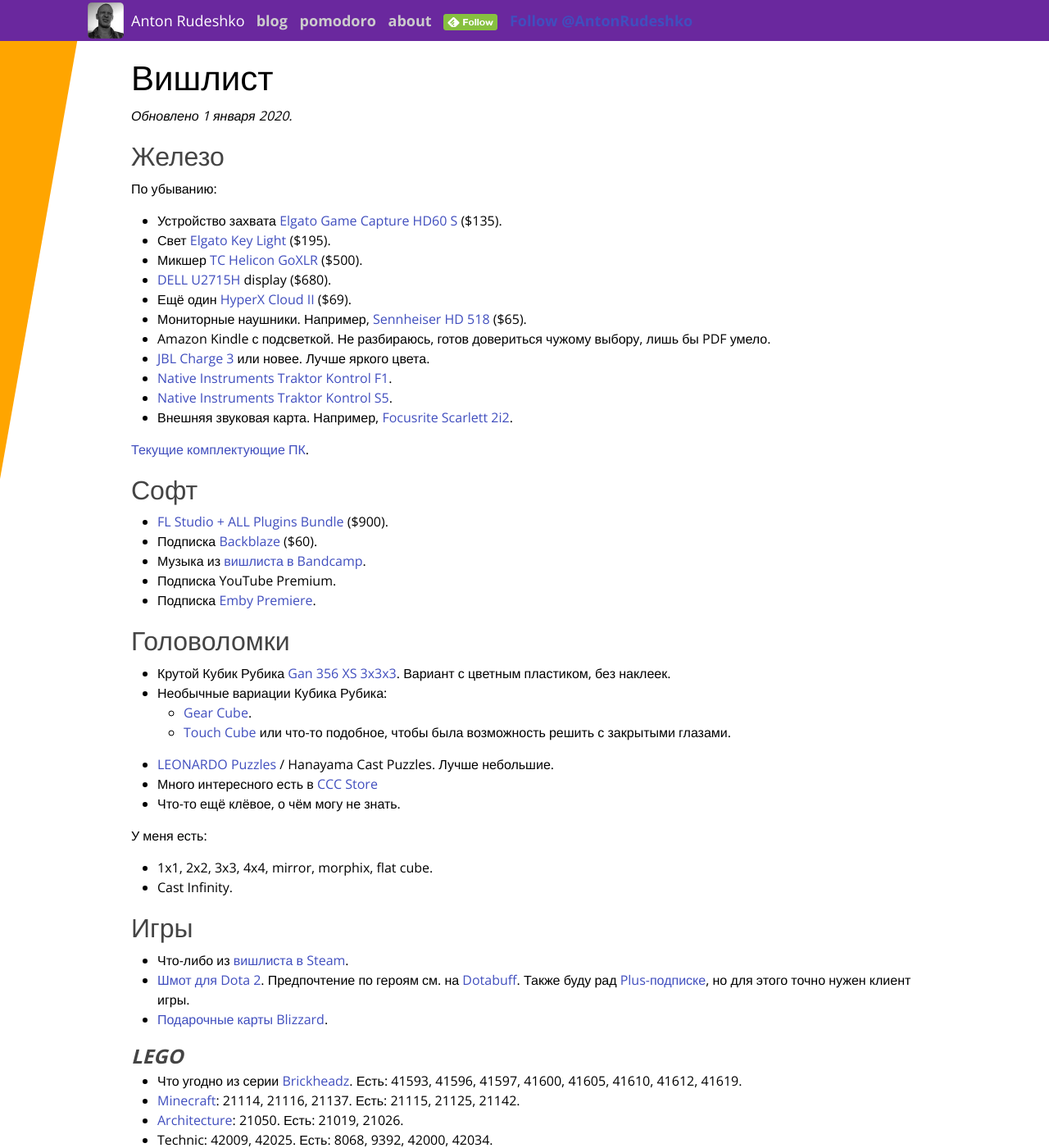
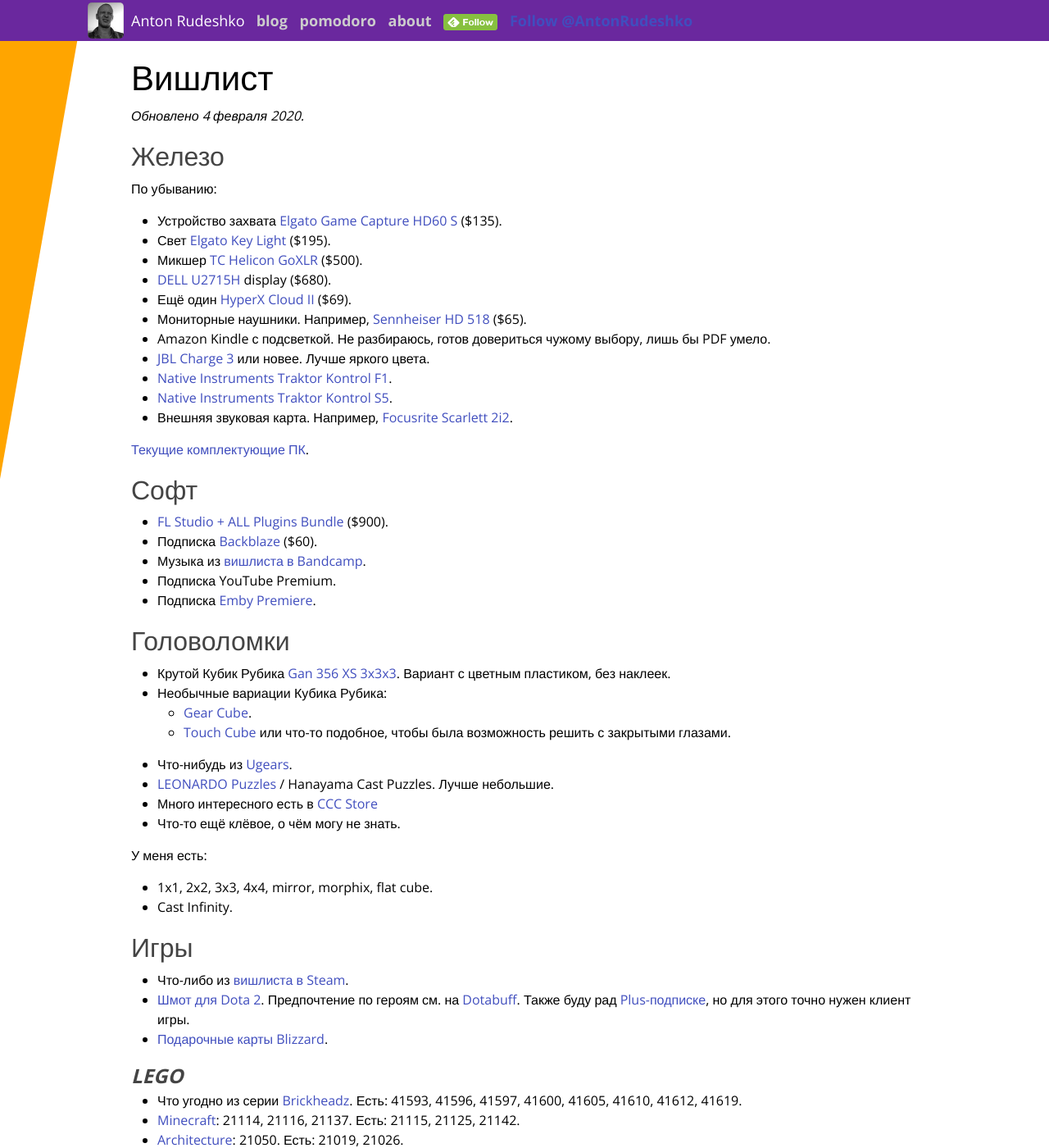
Before and after one commit to anton-rudeshko/anton-rudeshko.github.io, a Jekyll site: the page built from wishlist/index.md, in a window 1280 px wide and 1400 px high. Shown: the whole window at 82% size. Built offline with Jekyll 4.4.1, drawn with Linux system fonts in a browser that asks for light colours; comment, search, counter and statistics services are not loaded.

Commit message:
wishlist: add ugears

```diff
--- a/wishlist/index.md
+++ b/wishlist/index.md
@@ -5,7 +5,7 @@ title: Вишлист
 
 # Вишлист
 
-*Обновлено 1 января 2020.*
+*Обновлено 4 февраля 2020.*
 
 ## Железо
 
@@ -56,6 +56,7 @@ title: Вишлист
 * Необычные вариации Кубика Рубика:
   * [Gear Cube](http://playlab.ru/toys/mefferts/gear-cube/).
   * [Touch Cube](https://www.rubiks.com/rubik-s-touch-cube.html) или что-то подобное, чтобы была возможность решить с закрытыми глазами.
+* Что-нибудь из [Ugears](http://ugears-russia.ru/).
 * [LEONARDO Puzzles](http://www.leonardo-puzzles.com/) / Hanayama Cast Puzzles. Лучше небольшие.
 * Много интересного есть в [CCC Store](https://cccstore.ru/)
 * Что-то ещё клёвое, о чём могу не знать.
```
